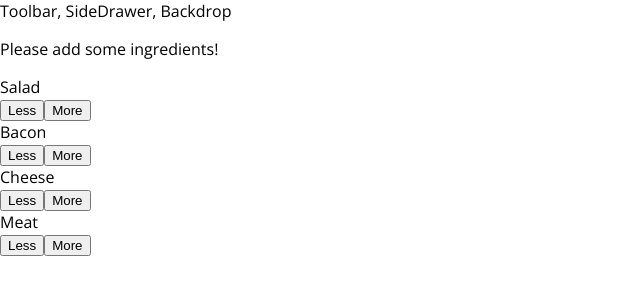
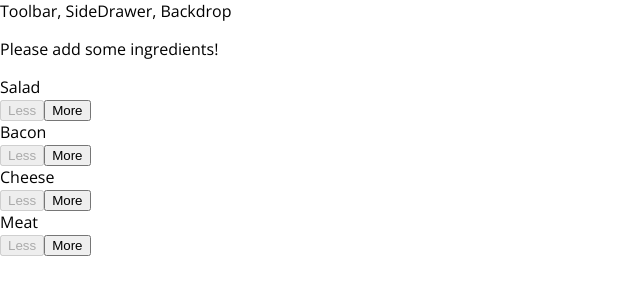
Before and after one commit to PiotrSzablewski/MyBurgerBuilder, a React app: page / in a window 1280 px wide. Shown: the top 300 px of the page, without its empty margins (0-640 px from the left). Built offline with nearby package versions, Linux system fonts and the light colour scheme.

Commit message:
disabling Less buttons if there is no ingredients to subtract

```diff
--- a/src/components/Burger/BulidControls/BulidControl/BulidControl.js
+++ b/src/components/Burger/BulidControls/BulidControl/BulidControl.js
@@ -3,7 +3,7 @@
 const bulidControl = (props) => (
     <div className={classes.BuildControl}>
         <div className={classes.Label}>{props.label}</div>
-        <button className={classes.Less} onClick={props.subtracted}>Less</button>
+        <button className={classes.Less} onClick={props.subtracted} disabled={props.disabled}>Less</button>
         <button className={classes.More} onClick={props.added}>More</button>
     </div>
 );
--- a/src/components/Burger/BulidControls/BulidControls.js
+++ b/src/components/Burger/BulidControls/BulidControls.js
@@ -15,6 +15,7 @@
                 label={ctrl.label}
                 added={() => props.ingAdded(ctrl.type)}
                 subtracted={() => props.ingSub(ctrl.type)}
+                disabled={props.disabled[ctrl.type]}
 
             />
         ))}
--- a/src/containers/BurgerBuilder/BurgerBuilder.js
+++ b/src/containers/BurgerBuilder/BurgerBuilder.js
@@ -45,13 +45,19 @@
         this.setState({totalPrice: newPrice, ingredients: newIngredients})
     }
   render(){
+      const disable = {
+          ...this.state.ingredients
+      }
+      for(let key in disable){
+          disable[key] = !disable[key]
+      }
     return(
       <Aux>
         <Burger ingredients={this.state.ingredients}/>
         <BulidControls
             ingAdded={this.addingIngredientHandler}
             ingSub={this.removeIngredientHandler}
-
+            disabled={disable}
         />
       </Aux>
     );
```
